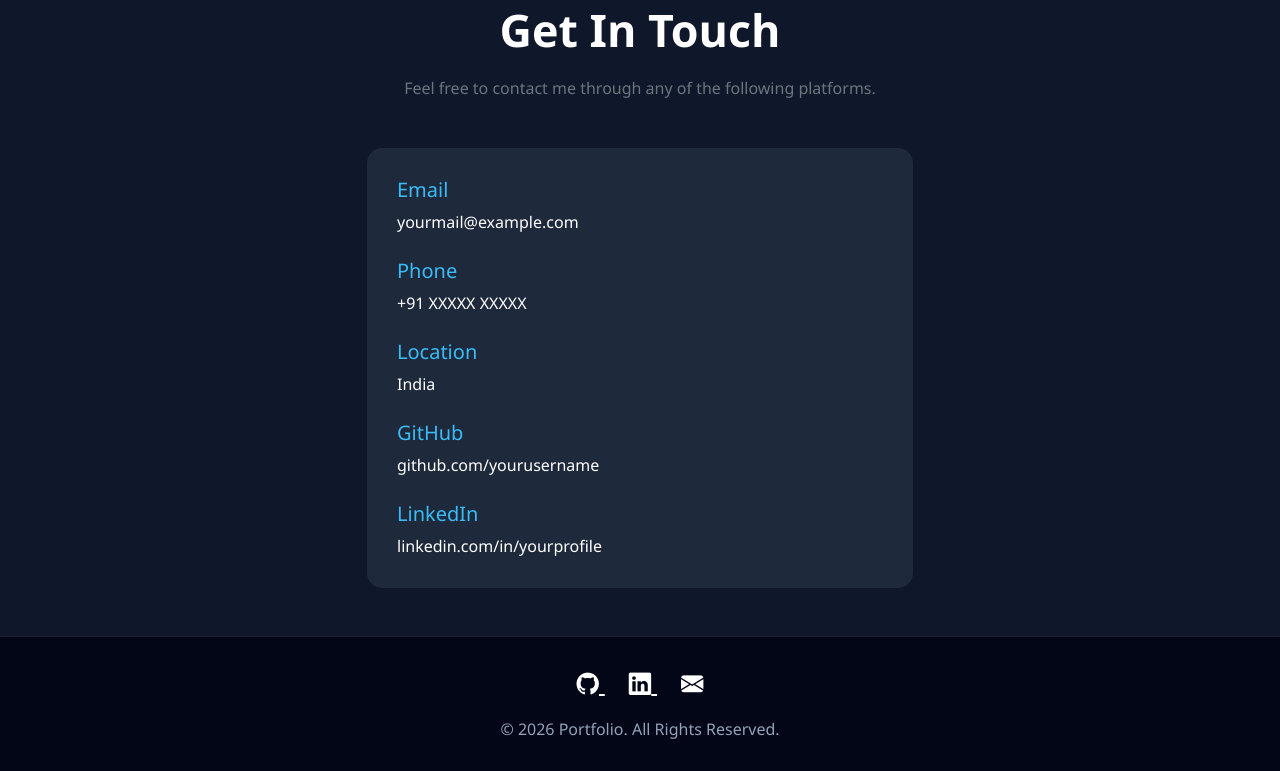
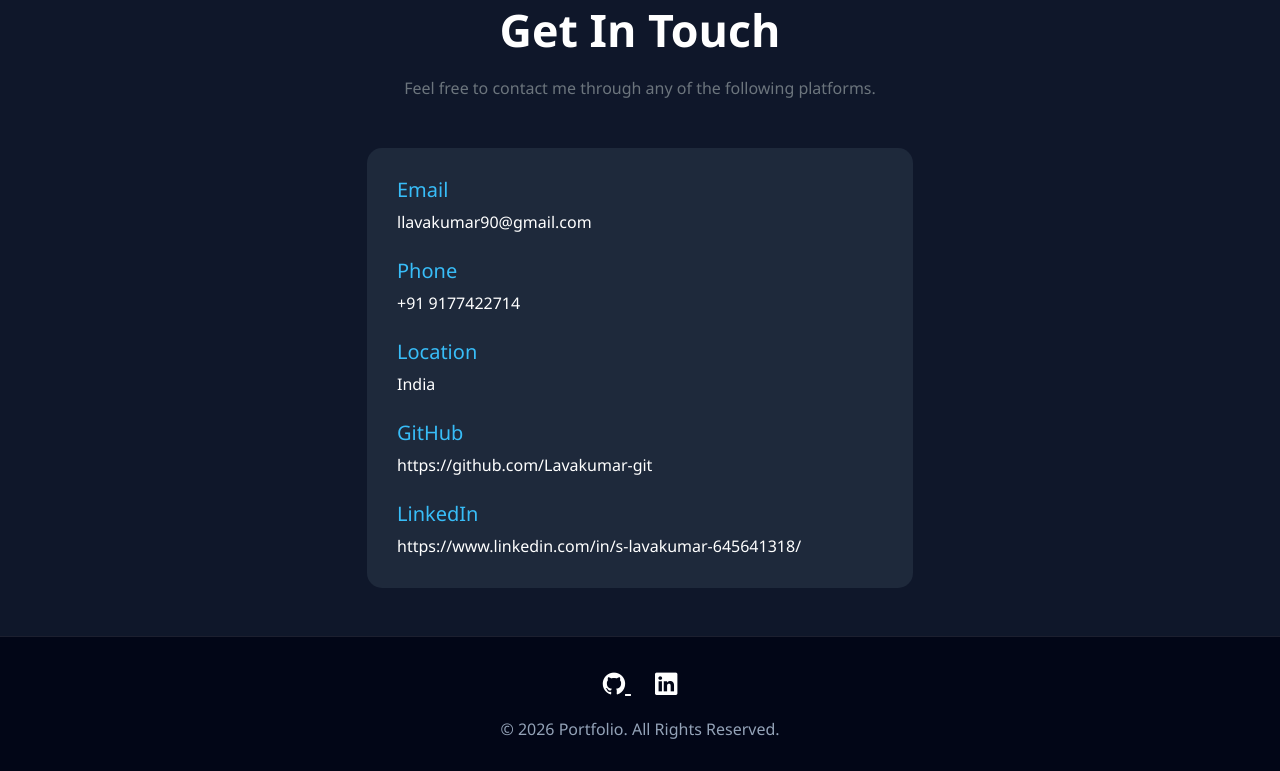
Before and after one commit to Lavakumar-git/Lavakumar-Portfolio, a Django app: page /contact/ in a window 1280 px wide. Shown: the part 120-891 px from the top of the page. Run offline with Django 5.2, Linux system fonts and the light colour scheme.

Commit message:
intial commit

```diff
--- a/website/templates/base.html
+++ b/website/templates/base.html
@@ -71,17 +71,14 @@
     <footer class="footer-section">
       <div class="container text-center">
         <div class="social-icons mb-3">
-          <a href="#" target="_blank">
+          <a href="https://github.com/Lavakumar-git/" target="https://github.com/Lavakumar-git/">
             <i class="bi bi-github"></i>
           </a>
 
-          <a href="#" target="_blank">
+          <a href="https://www.linkedin.com/in/s-lavakumar-645641318/" target="https://www.linkedin.com/in/s-lavakumar-645641318/">
             <i class="bi bi-linkedin"></i>
           </a>
 
-          <a href="#" target="_blank">
-            <i class="bi bi-envelope-fill"></i>
-          </a>
         </div>
 
         <p class="mb-0">© {% now "Y" %} Portfolio. All Rights Reserved.</p>
--- a/website/templates/website/about.html
+++ b/website/templates/website/about.html
@@ -34,14 +34,14 @@
           <div class="col-md-6 mb-3">
             <div class="info-card">
               <h6>Name</h6>
-              <p>Your Name</p>
+              <p>S LAVAKUMAR</p>
             </div>
           </div>
 
           <div class="col-md-6 mb-3">
             <div class="info-card">
               <h6>Email</h6>
-              <p>yourmail@example.com</p>
+              <p>llavakumar90@gmail.com</p>
             </div>
           </div>
 
--- a/website/templates/website/contact.html
+++ b/website/templates/website/contact.html
@@ -15,12 +15,12 @@
         <div class="contact-info">
           <div class="contact-item">
             <h5>Email</h5>
-            <p>yourmail@example.com</p>
+            <p>llavakumar90@gmail.com</p>
           </div>
 
           <div class="contact-item">
             <h5>Phone</h5>
-            <p>+91 XXXXX XXXXX</p>
+            <p>+91 9177422714</p>
           </div>
 
           <div class="contact-item">
@@ -30,12 +30,13 @@
 
           <div class="contact-item">
             <h5>GitHub</h5>
-            <a href="#" target="_blank"> github.com/yourusername </a>
+          <div class="contact-item">
+            <a href="https://github.com/Lavakumar-git" target="https://github.com/Lavakumar-git"> https://github.com/Lavakumar-git </a>
           </div>
 
           <div class="contact-item">
             <h5>LinkedIn</h5>
-            <a href="#" target="_blank"> linkedin.com/in/yourprofile </a>
+            <a href="https://www.linkedin.com/in/s-lavakumar-645641318/" target="_blank"> https://www.linkedin.com/in/s-lavakumar-645641318/ </a>
           </div>
         </div>
       </div>
```
